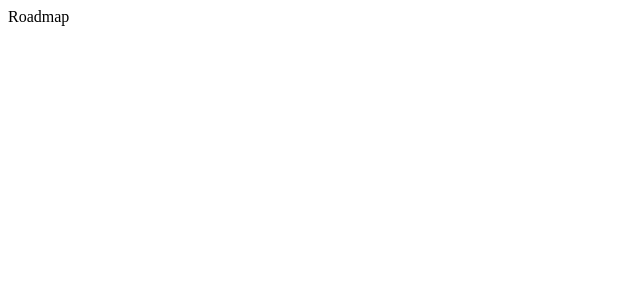
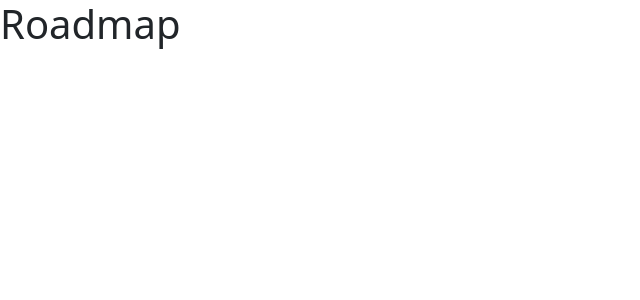
Before and after one commit to SandstormNick/Roadmap, an Angular app in the folder Roadmap/: page / in a window 1280 px wide. Shown: the top 300 px of the page, without its empty margins (0-640 px from the left). Built offline with nearby package versions, Linux system fonts and the light colour scheme.

Commit message:
Added bootstrap to the project

```diff
--- a/Roadmap/angular.json
+++ b/Roadmap/angular.json
@@ -30,7 +30,8 @@
               "src/assets"
             ],
             "styles": [
-              "src/styles.scss"
+              "src/styles.scss",
+              "node_modules/bootstrap/dist/css/bootstrap.min.css"
             ],
             "scripts": []
           },
--- a/Roadmap/package.json
+++ b/Roadmap/package.json
@@ -18,6 +18,7 @@
     "@angular/platform-browser": "^16.1.0",
     "@angular/platform-browser-dynamic": "^16.1.0",
     "@angular/router": "^16.1.0",
+    "bootstrap": "^5.3.2",
     "rxjs": "~7.8.0",
     "tslib": "^2.3.0",
     "zone.js": "~0.13.0"
--- a/Roadmap/src/app/app.component.html
+++ b/Roadmap/src/app/app.component.html
@@ -1 +1 @@
-Roadmap
+<h1>Roadmap</h1>
```
Also changed, not shown: 1 other file (tests, documents, lock files or other folders).
